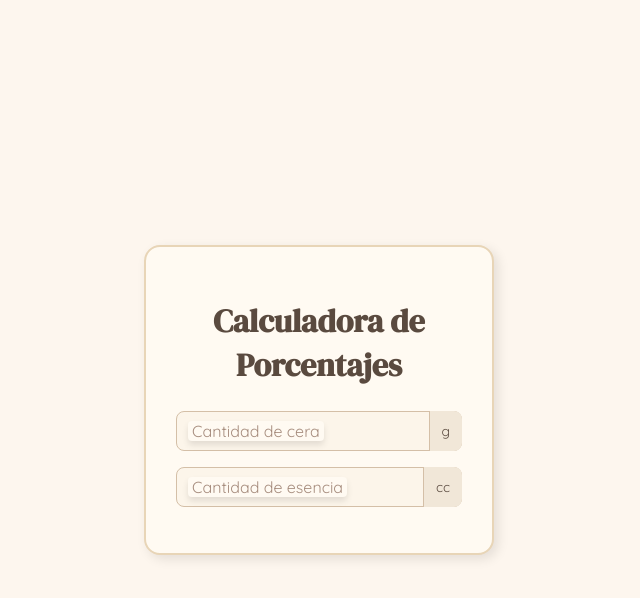
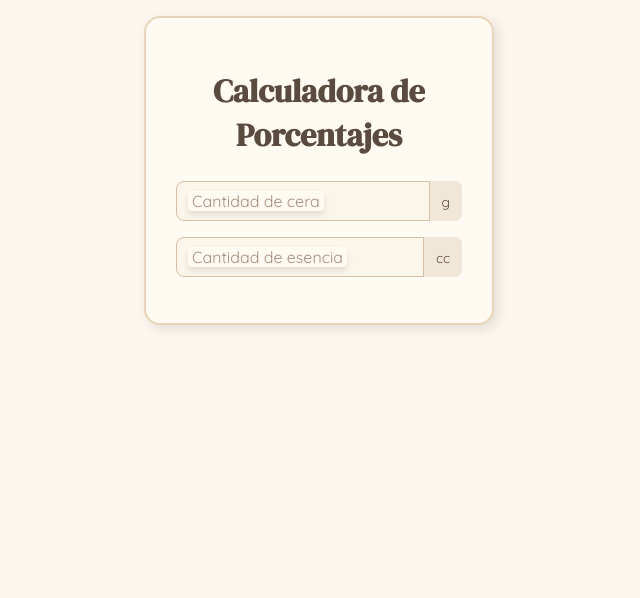
Before and after one commit to rastonedev/percentage-calculator, a plain HTML site: page index.html in a window 1280 px wide. Shown: the whole page, without its empty margins (321-961 px from the left). Drawn offline with Linux system fonts and the light colour scheme.

Commit message:
upload the container and apply a margin to it

```diff
--- a/style.css
+++ b/style.css
@@ -19,6 +19,10 @@ body {
 }
 
 .calculadora {
+    position: absolute;
+    top: 0;
+    left: 50%;
+    transform: translateX(-50%);
     background-color: #fffaf2;
     border: 2px solid #e8d5b7;
     padding: 30px;
@@ -27,6 +31,8 @@ body {
     text-align: center;
     max-width: 350px;
     width: 90%;
+    margin: 0 auto;
+    margin-top: 16px;
     box-sizing: border-box;
 }
 
```
